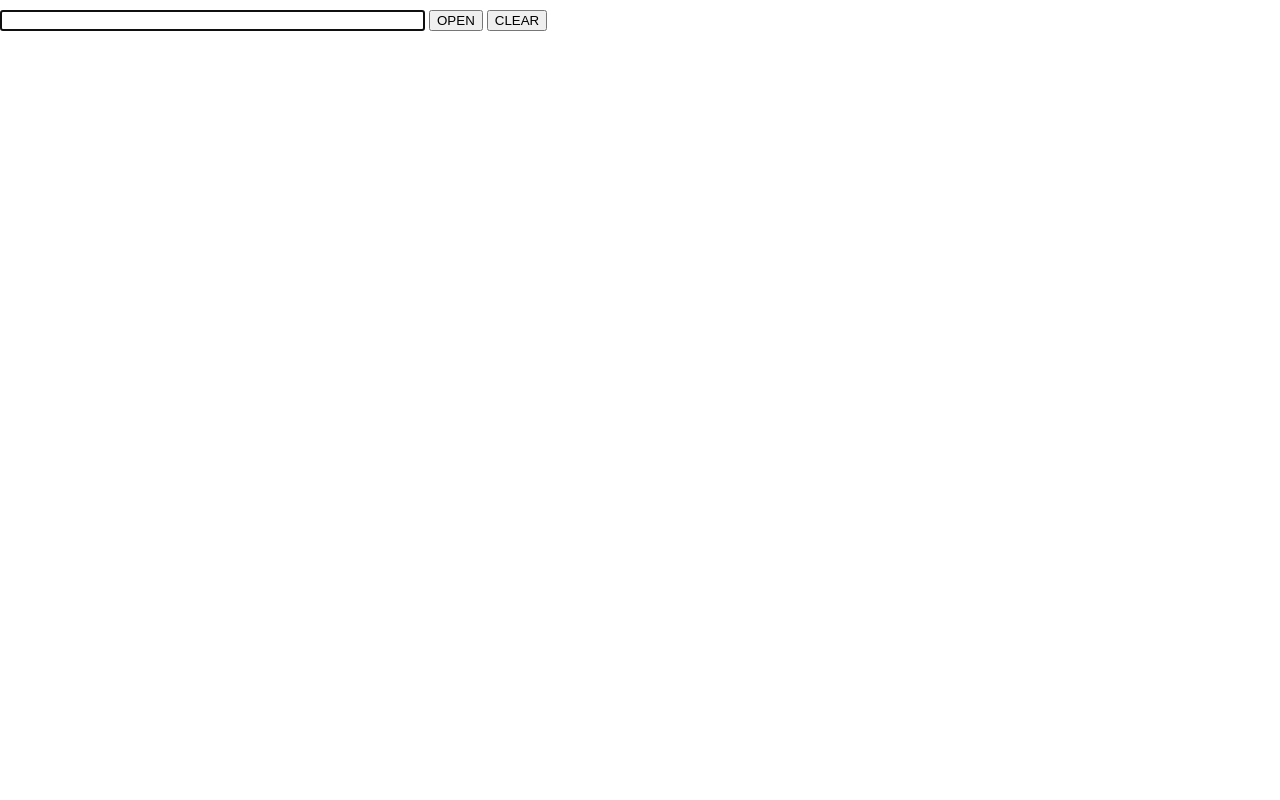
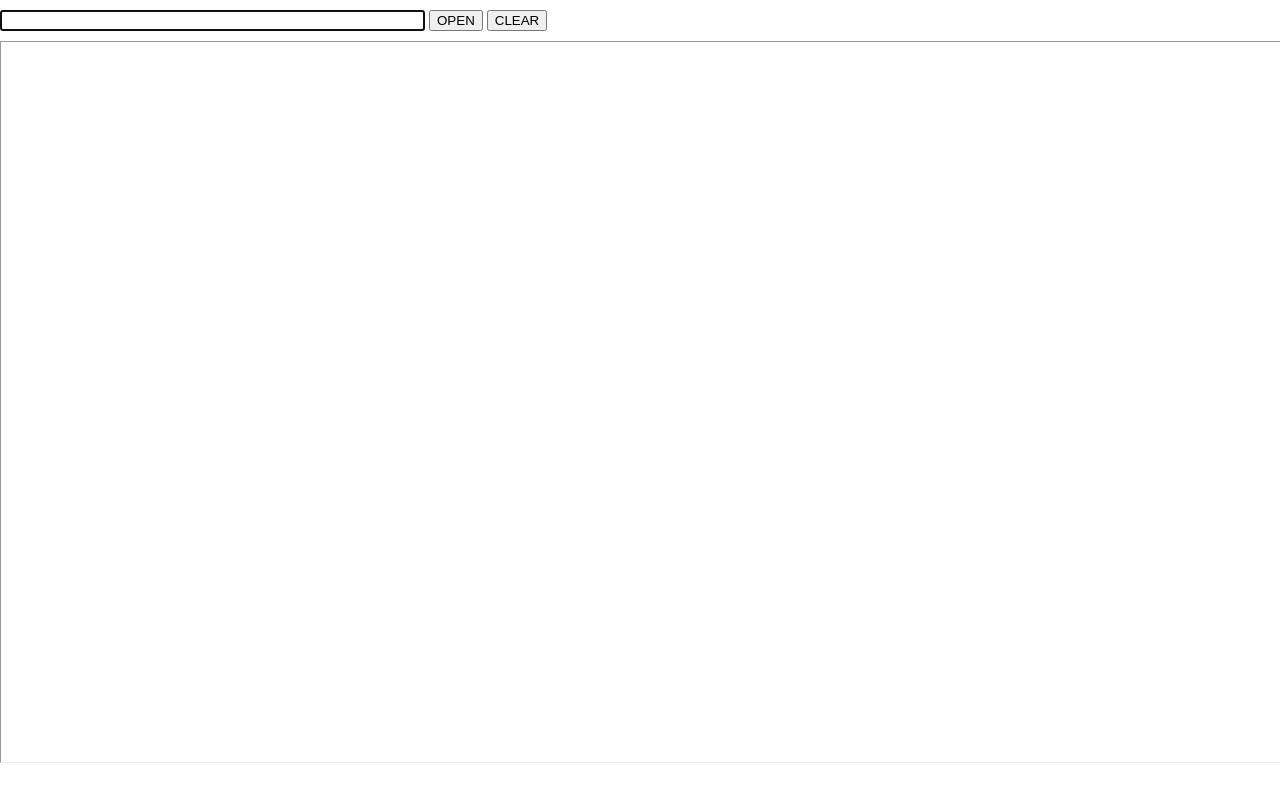
Before and after one commit to Qofar/YoutubeLiveViewer, a plain HTML site: page index.html in a window 1280 px wide. Shown: the top 800 px of the page. Drawn offline with Linux system fonts and the light colour scheme.

Commit message:
add css iframe border-width

```diff
--- a/index.html
+++ b/index.html
@@ -10,6 +10,9 @@ body {
 }
 header {
   margin: 10px 0;
+}
+iframe {
+  border-width: 1px;
 }
 .video {
   float: left;
```
